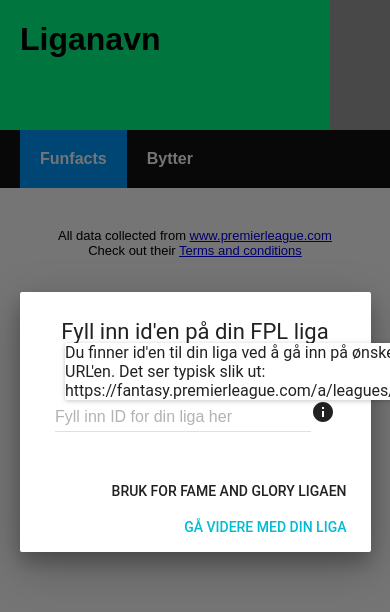
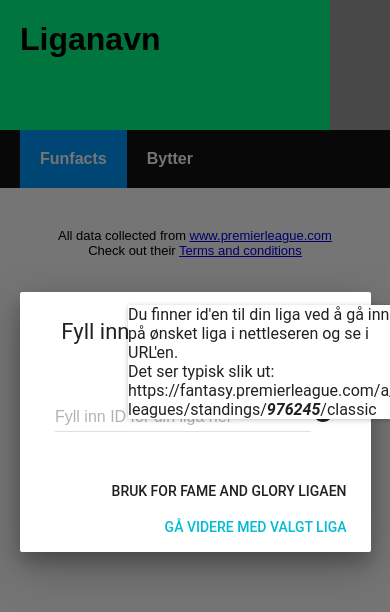
Before and after one commit to oysteinwaage/fpl17cup, a React (Create React App) app: page /transfers in a window 390 px wide. Both pictures are taken after a click on the icon 323 px from the left and 411 px from the top of the page. Shown: the top 612 px of the page. Built offline with nearby package versions, Linux system fonts and the light colour scheme; grey boxes are pictures that could not be loaded.

Commit message:
litt tweeking på popover-teksten for å se bedre ut på mobil

```diff
--- a/src/App.js
+++ b/src/App.js
@@ -293,7 +293,7 @@ class App extends Component {
                 onClick={() => this.useOurLeague()}
             />,
             <FlatButton
-                label="Gå videre med din liga"
+                label="Gå videre med valgt liga"
                 primary={true}
                 onClick={() => this.triggerFetchDataFromServer()}
             />,
@@ -377,9 +377,10 @@ class App extends Component {
                                 anchorOrigin={{"horizontal":"middle","vertical":"top"}}
                                 targetOrigin={{"horizontal":"middle","vertical":"bottom"}}
                                 onRequestClose={(event) => this.toggleShowLeagueIdInfo(event)}
+                                contentStyle={customContentStyle}
                             >
-                                Du finner id'en til din liga ved å gå inn på ønsket liga i nettleseren og se i URL'en.
-                                Det ser typisk slik ut: https://fantasy.premierleague.com/a/leagues/standings/<a style={{fontStyle: 'italic', fontWeight: 'bold'}}>976245</a>/classic
+                                Du finner id'en til din liga ved å gå inn på ønsket liga i nettleseren og se i URL'en.<br/>
+                                Det ser typisk slik ut:<br/> https://fantasy.premierleague.com/a/ leagues/standings/<a style={{fontStyle: 'italic', fontWeight: 'bold'}}>976245</a>/classic
                             </Popover>
                         </Dialog>
                     </MuiThemeProvider>
```
